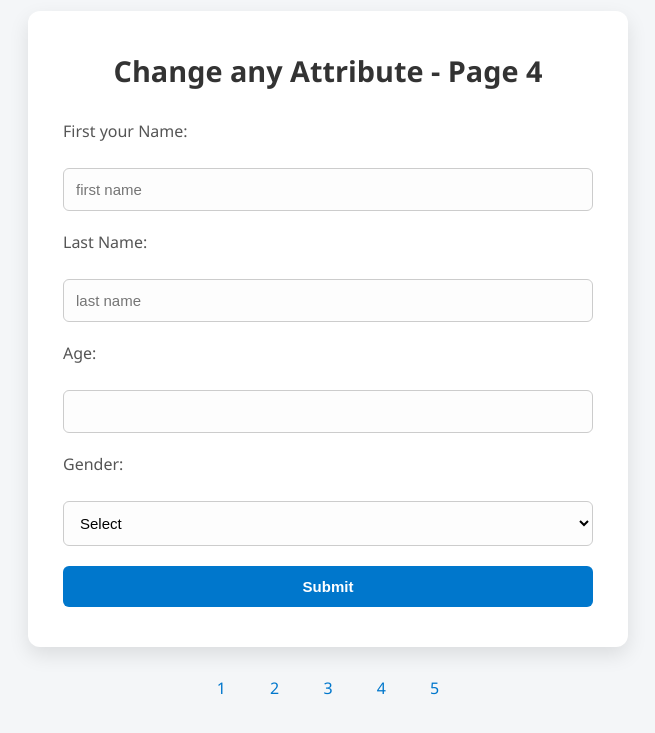
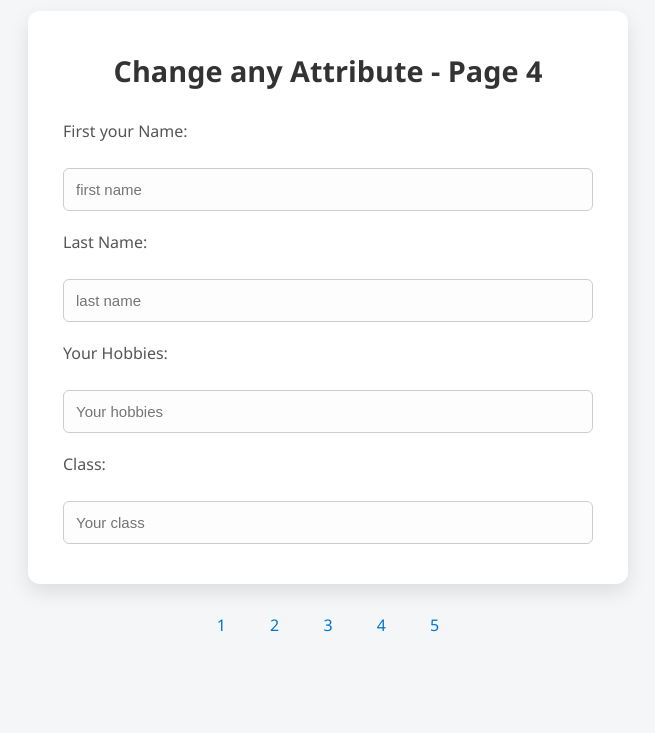
Before and after one commit to testakshay432-ui/testRigor-Auto-Adapt-testing, a plain HTML site: page page4.html in a window 1280 px wide. Shown: the part 147-880 px from the top of the page, without its empty margins (312-967 px from the left). Drawn offline with Linux system fonts and the light colour scheme.

Commit message:
Update page4.html

```diff
--- a/page4.html
+++ b/page4.html
@@ -26,16 +26,22 @@
           placeholder="last name"
           required
         />
-        <label for="age">Age:</label>
-        <input type="number" id="age" name="age" min="1" max="120" required />
-        <label for="gender">Gender:</label>
-        <select id="gender" name="gender" required>
-          <option value="">Select</option>
-          <option>Male</option>
-          <option>Female</option>
-          <option>Other</option>
-        </select>
-        <button type="submit">Submit</button>
+         <label for="fname">Your Hobbies:</label>
+        <input
+          type="text"
+          id="yourhobbies"
+          name="yourhobbies"
+          placeholder="Your hobbies"
+          required
+        />
+        <label for="lname">Class:</label>
+        <input
+          type="text"
+          id="class"
+          name="class"
+          placeholder="Your class"
+          required
+        />
       </form>
     </div>
     <div class="nav">
```
